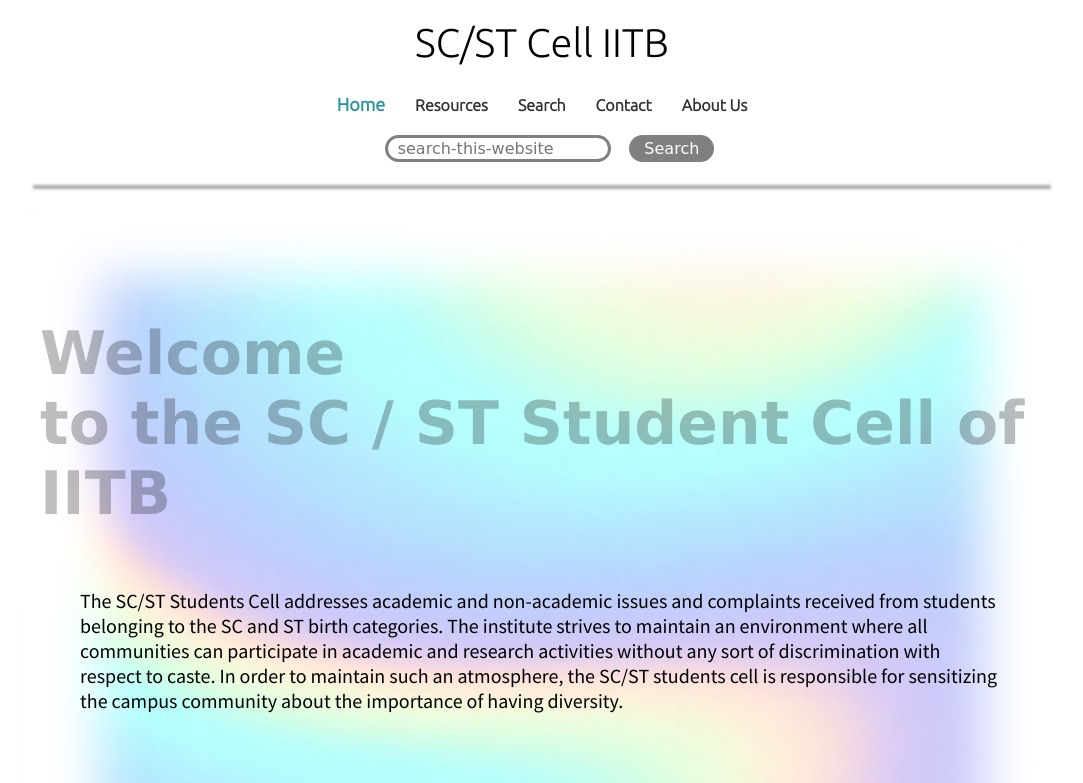
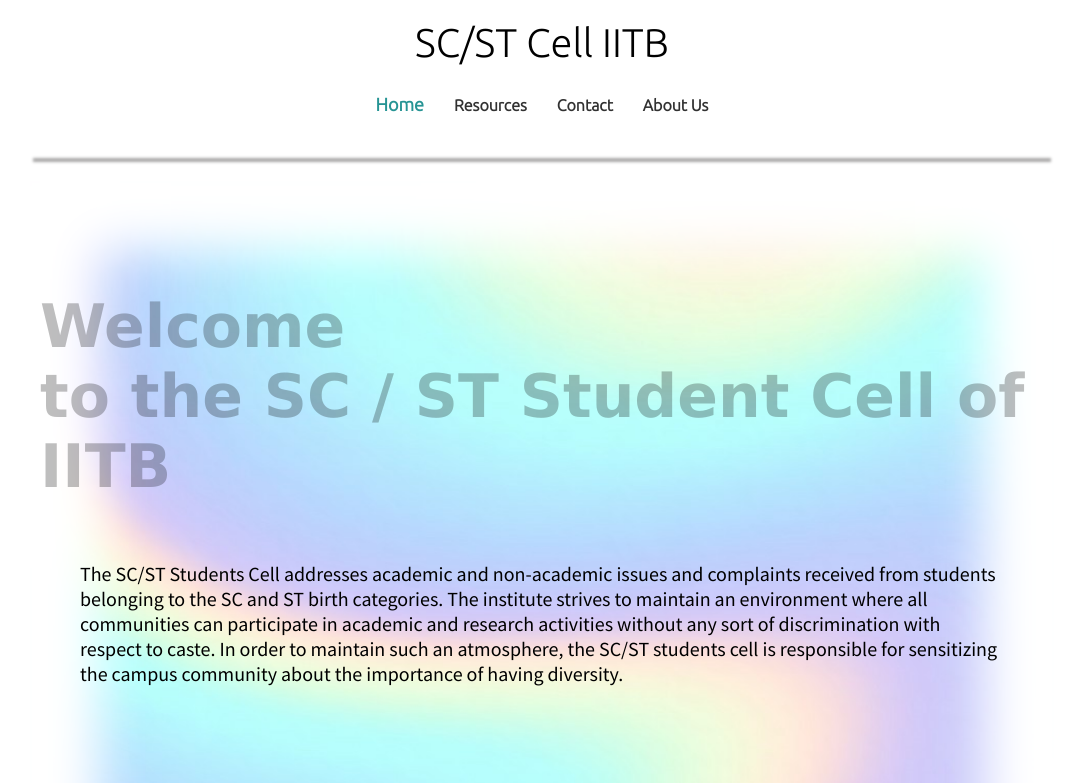
Before and after one commit to scst-cell-iitb/Website, a plain HTML site: page index.html in a window 1280 px wide. Shown: the top 783 px of the page, without its empty margins (98-1181 px from the left). Drawn offline with Linux system fonts and the light colour scheme; a web font is replaced by a local one.

Commit message:
Update index.html

```diff
--- a/index.html
+++ b/index.html
@@ -21,21 +21,9 @@
             >
           </li>
           <li><a href="resources.html">Resources</a></li>
-          <li><a href="search.html">Search</a></li>
           <li><a href="contact.html">Contact</a></li>
           <li><a href="about.html">About Us</a></li>
         </ul>
-      </div>
-      <div class="nav-right">
-        <form action="search.html" method="get">
-          <input
-            class="form-input"
-            type="text"
-            placeholder="search-this-website"
-            name="query"
-          />
-          <button class="btn">Search</button>
-        </form>
       </div>
     </nav>
 
```
